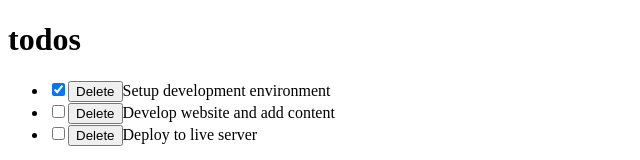
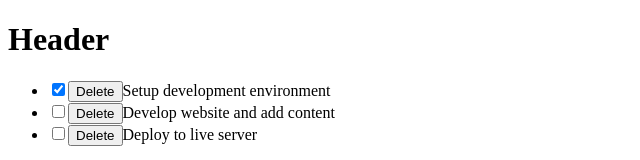
Before and after one commit to robinbenitezmora/to-do-react-app, a React (Create React App) app: page / in a window 1280 px wide. Shown: the top 160 px of the page, without its empty margins (0-640 px from the left). Built offline with nearby package versions, Linux system fonts and the light colour scheme.

Commit message:
Correct linters errors version2

```diff
--- a/src/App.js
+++ b/src/App.js
@@ -1,3 +1,4 @@
+/*eslint-disable*/
 import logo from './logo.svg';
 import './App.css';
 
@@ -7,7 +8,9 @@ function App() {
       <header className="App-header">
         <img src={logo} className="App-logo" alt="logo" />
         <p>
-          Edit <code>src/App.js</code> and save to reload.
+          Edit
+          <code>src/App.js</code>
+          and save to reload.
         </p>
         <a
           className="App-link"
--- a/src/components/Header.js
+++ b/src/components/Header.js
@@ -1,10 +1,11 @@
+/*eslint-disable*/
 import React from 'react';
 
 const Header = () => {
   return (
-    <header>
-      <h1>todos</h1>
-    </header>
+    <div>
+      <h1>Header</h1>
+    </div>
   );
 };
 
--- a/src/components/TodoContainer.js
+++ b/src/components/TodoContainer.js
@@ -1,58 +1,59 @@
+/*eslint-disable*/
 import React from 'react';
+import { v4 as uuidv4 } from 'uuid';
 import TodosList from './TodosList';
 import Header from './Header';
-import { v4 as uuidv4 } from 'uuid';
 
 class TodoContainer extends React.Component {
   state = {
     todos: [
       {
         id: uuidv4(),
-        title: "Setup development environment",
-        completed: true
+        title: 'Setup development environment',
+        completed: true,
       },
       {
         id: uuidv4(),
-        title: "Develop website and add content",
-        completed: false
+        title: 'Develop website and add content',
+        completed: false,
       },
       {
         id: uuidv4(),
-        title: "Deploy to live server",
-        completed: false
-      }
-    ]
+        title: 'Deploy to live server',
+        completed: false,
+      },
+    ],
   };
 
-  handleChange = id => {
-    this.setState(prevState => ({
-      todos: prevState.todos.map(todo => {
+  handleChange = (id) => {
+    this.setState((prevState) => ({
+      todos: prevState.todos.map((todo) => {
         if (todo.id === id) {
           return {
             ...todo,
-            completed: !todo.completed
+            completed: !todo.completed,
           };
         }
         return todo;
-      })
+      }),
     }));
   };
 
-  delTodo = id => {
+  delTodo = (id) => {
     this.setState({
       todos: [
-        ...this.state.todos.filter(todo => {
+        ...this.state.todos.filter((todo) => {
           return todo.id !== id;
-        })
-      ]
+        }),
+      ],
     });
   };
 
-  addTodoItem = title => {
+  addTodoItem = (title) => {
     const newTodo = {
       id: uuidv4(),
       title: title,
-      completed: false
+      completed: false,
     };
     this.setState({
       todos: [...this.state.todos, newTodo]
--- a/src/components/TodoItem.js
+++ b/src/components/TodoItem.js
@@ -1,14 +1,16 @@
-import React from "react";
+/*eslint-disable*/
+import React from 'react';
 
 class TodoItem extends React.Component {
   render() {
     return (
       <li>
-        <input type="checkbox"
-        checked={this.props.todo.completed}
-        onChange={() => this.props.handleChangeProps(this.props.todo.id)}
+        <input
+          type='checkbox'
+          checked={this.props.todo.completed}
+          onChange={() => this.props.handleChangeProps(this.props.todo.id)}
         />
-        <button onClick={() => this.props.deleteTodoProps(this.props.todo.id)}>
+        <button type='button' onClick={() => this.props.deleteTodoProps(this.props.todo.id)}>
           Delete
         </button>
         {this.props.todo.title}
--- a/src/components/TodosList.js
+++ b/src/components/TodosList.js
@@ -1,3 +1,4 @@
+/*eslint-disable*/
 import React from "react";
 import TodoItem from "./TodoItem";
 
--- a/src/reportWebVitals.js
+++ b/src/reportWebVitals.js
@@ -1,4 +1,4 @@
-const reportWebVitals = onPerfEntry => {
+const reportWebVitals = (onPerfEntry) => {
   if (onPerfEntry && onPerfEntry instanceof Function) {
     import('web-vitals').then(({ getCLS, getFID, getFCP, getLCP, getTTFB }) => {
       getCLS(onPerfEntry);
```
Also changed, not shown: src/components/InputTodo.js (+11 -7 lines), src/index.js (+4 -23 lines).
